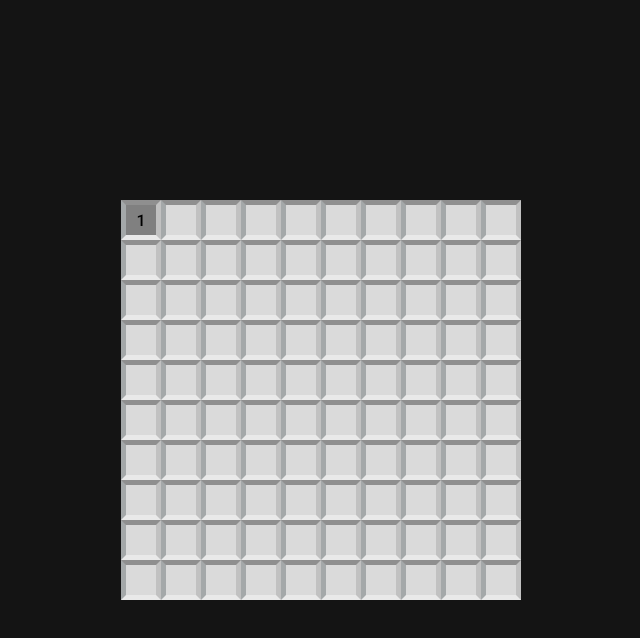
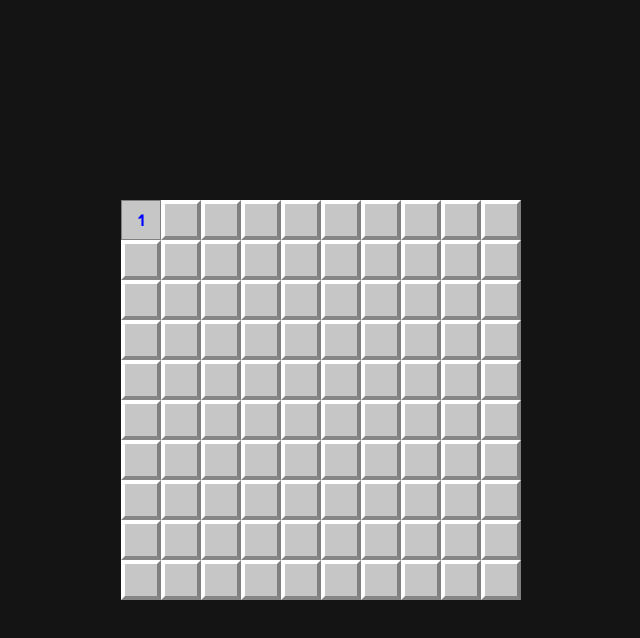
Before and after one commit to h3nnessey/2023q1, a website with bundled scripts: page minesweeper/src/index.html in a window 1280 px wide. Both pictures are taken after a click on the element 460 px from the left and 220 px from the top of the page. Shown: the whole page, without its empty margins (319-959 px from the left). Built offline with nearby package versions, Linux system fonts and the light colour scheme.

Commit message:
feat: add colors for bombs count, update minesweeper styles

```diff
--- a/minesweeper/src/css/styles.css
+++ b/minesweeper/src/css/styles.css
@@ -1,3 +1,7 @@
+/*
+ добавить переменные и вынести в них цвета и прочее
+*/
+
 * {
   padding: 0;
   margin: 0;
@@ -11,8 +15,8 @@ body {
   width: 100%;
   height: 100%;
   font-size: 16px;
-  font-family: 'Roboto', Arial, 'Helvetica Neue', Helvetica, sans-serif;
-  font-weight: 500;
+  font-family: 'Orbitron', Arial, 'Helvetica Neue', Helvetica, sans-serif;
+  font-weight: 700;
   background-color: #141414;
 }
 
@@ -30,11 +34,13 @@ body {
 .grid {
   display: flex;
   flex-wrap: wrap;
-  max-width: 400px;
+  max-width: 1000px;
+  width: min-content;
 }
 
 .grid__row {
   display: flex;
+  max-width: fit-content;
 }
 
 .grid__cell {
@@ -43,17 +49,49 @@ body {
   justify-content: center;
   width: 40px;
   height: 40px;
-  border: 5px solid;
-  background-color: #dadada;
-  border-color: #8f8f8f #c1c1c1 #e9e9e9 #a4a8a9;
+  background-color: #c6c6c6;
+  border: 4px solid;
+  border-color: #ffffff #808080 #868686 #ffffff;
   cursor: pointer;
   transition: background-color 0.1s;
 }
 
 .grid__cell.opened {
-  background-color: grey;
+  background-color: #c6c6c6;
+  border: 1px solid #808080;
 }
 
 .grid__cell.bomb {
-  background-color: red;
+  background-color: #ff0000;
 }
+
+.grid__cell[data-bombs='1'] {
+  color: #0000ff;
+}
+
+.grid__cell[data-bombs='2'] {
+  color: #008000;
+}
+.grid__cell[data-bombs='3'] {
+  color: #ff0000;
+}
+
+.grid__cell[data-bombs='4'] {
+  color: #8a2be2;
+}
+
+.grid__cell[data-bombs='5'] {
+  color: #8b4513;
+}
+
+.grid__cell[data-bombs='6'] {
+  color: #5f9ea0;
+}
+
+.grid__cell[data-bombs='7'] {
+  color: #000000;
+}
+
+.grid__cell[data-bombs='8'] {
+  color: #bec91b;
+}
--- a/minesweeper/src/index.html
+++ b/minesweeper/src/index.html
@@ -11,7 +11,7 @@
     <link rel="preconnect" href="https://fonts.googleapis.com" />
     <link rel="preconnect" href="https://fonts.gstatic.com" crossorigin />
     <link
-      href="https://fonts.googleapis.com/css2?family=Roboto:wght@400;500;700&display=swap"
+      href="https://fonts.googleapis.com/css2?family=Orbitron:wght@400;700&display=swap"
       rel="stylesheet"
     />
     <link rel="stylesheet" href="css/styles.css" />
--- a/minesweeper/src/js/Minesweeper.js
+++ b/minesweeper/src/js/Minesweeper.js
@@ -53,7 +53,10 @@ class Minesweeper {
         cell.dataset.pos = `${row}:${column}`;
 
         cell.addEventListener('click', (e) => {
-          const { target } = e;
+          const target = e.target.closest('.grid__cell');
+
+          if (target) {
+            // мб проверять клетку в отдельной функции, потому что будут флаги
 
             if (target.classList.contains('opened')) return;
 
@@ -63,6 +66,7 @@ class Minesweeper {
             }
 
             this.openCell(target);
+          }
         });
 
         return cell;
@@ -85,7 +89,12 @@ class Minesweeper {
 
     !bombsAroundCount && cellsAround.forEach((target) => this.openCell(target, row, column));
     // добавить dataset или класс с кол-вом бомб вокруг (максимум 8)
-    cell.lastChild.textContent = bombsAroundCount || cell.lastChild.textContent;
+
+    if (bombsAroundCount) {
+      const { dataset, lastChild } = cell;
+      dataset.bombs = bombsAroundCount;
+      lastChild.textContent = bombsAroundCount;
+    }
   }
 
   getCellsAround(row, column) {
```
Lines whose indentation alone changed are shown as unchanged.
